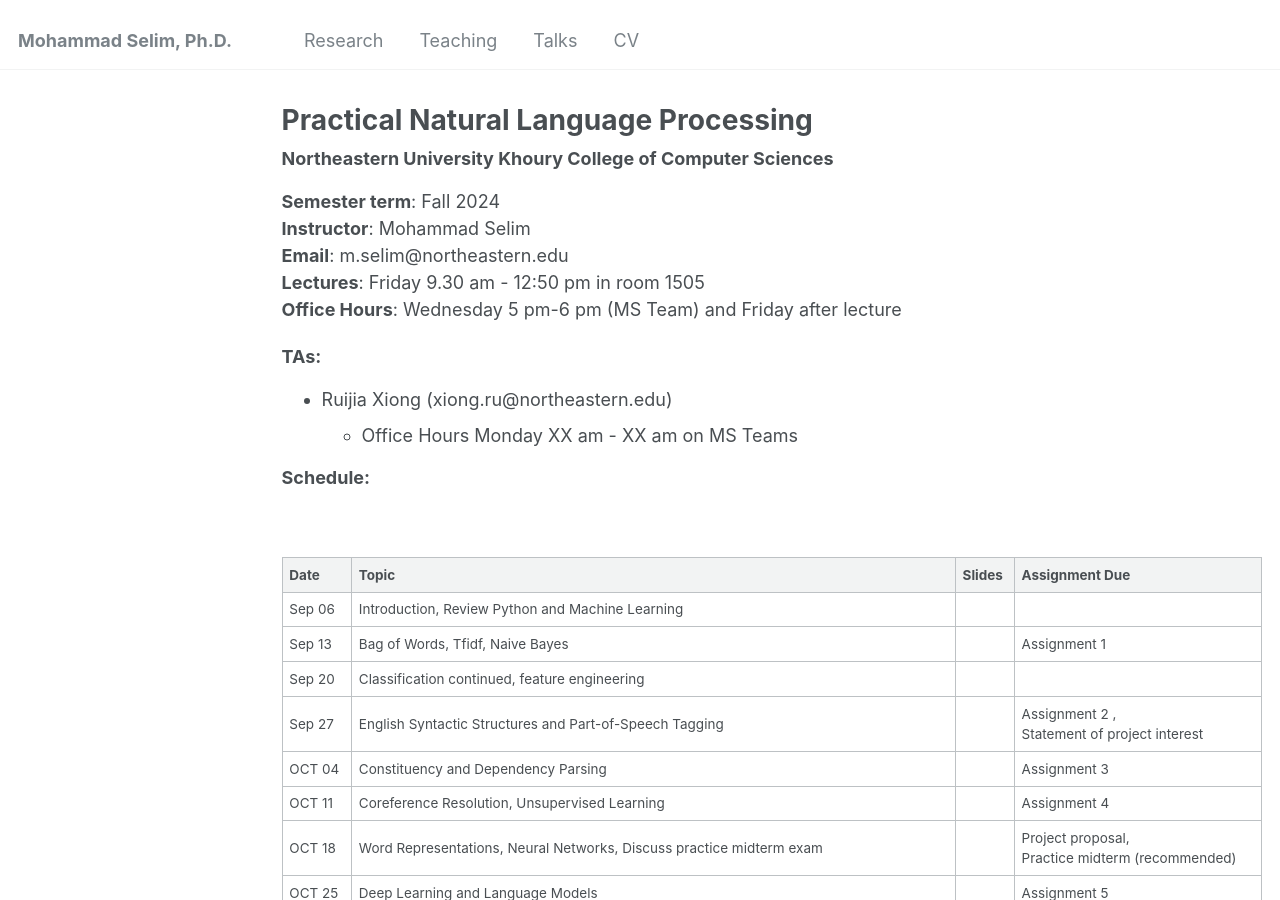
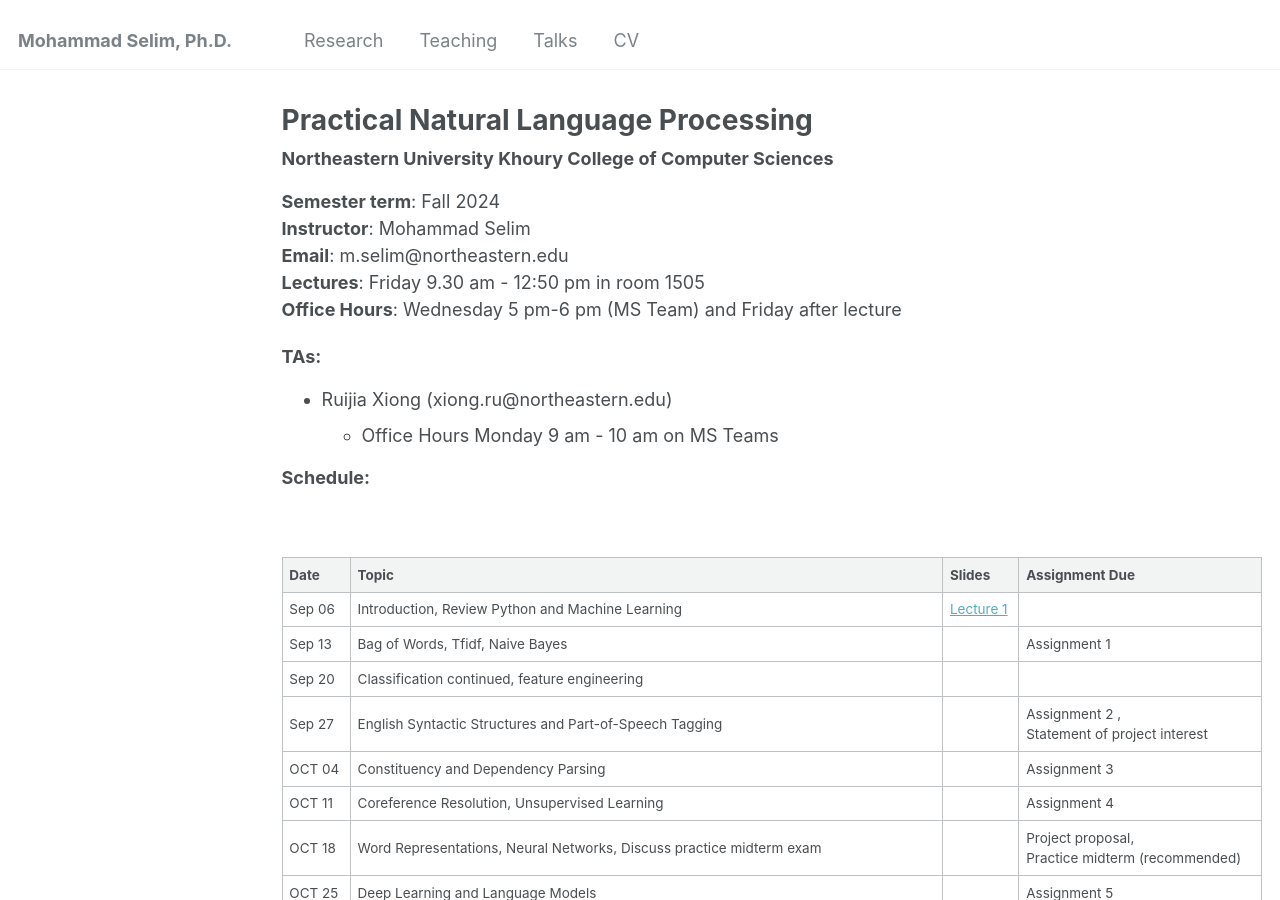
Before and after one commit to selimmd/selimmd.github.io, a Jekyll site: the page built from _teaching/nlp2024.md, in a window 1280 px wide and 900 px high. Built offline with Jekyll 4.4.1, drawn with Linux system fonts in a browser that asks for light colours.

Commit message:
Update nlp2024.md

```diff
--- a/_teaching/nlp2024.md
+++ b/_teaching/nlp2024.md
@@ -24,7 +24,7 @@ h2, h3, h4, h5, h6 {margin: 0;}
 
 ### TAs:
 - Ruijia Xiong (xiong.ru@northeastern.edu)
-   - Office Hours Monday XX am - XX am on MS Teams
+   - Office Hours Monday 9 am - 10 am on MS Teams
 
 
 ### Schedule:
@@ -34,7 +34,7 @@ h2, h3, h4, h5, h6 {margin: 0;}
 
 | Date   | Topic                                                                                         | Slides | Assignment Due |
 |--------|-----------------------------------------------------------------------------------------------|--------|----------------|
-| Sep 06  | Introduction, Review Python and Machine Learning                                             | |                |
+| Sep 06  | Introduction, Review Python and Machine Learning                                             |  [Lecture 1](https://docs.google.com/presentation/d/1qVlDi81KZpN-JWZCUCZe9nEOgHRlTkDp/edit?usp=sharing&ouid=115579883578265764099&rtpof=true&sd=true)|                |
 | Sep 13  | Bag of Words, Tfidf, Naive Bayes                                                              | | Assignment 1 |
 | Sep 20  | Classification continued, feature engineering |  |  |
 | Sep 27  | English Syntactic Structures and Part-of-Speech Tagging | | Assignment 2 , <br/> Statement of project interest |
```
